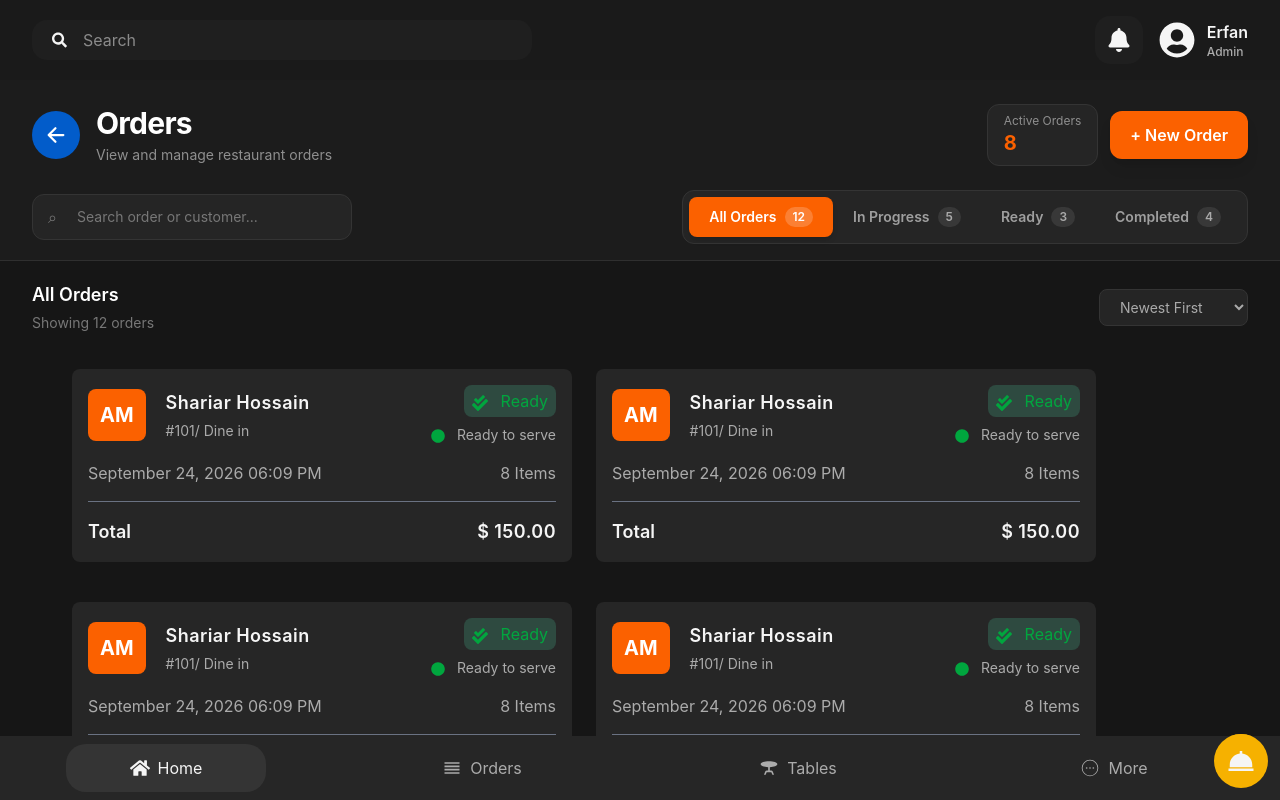
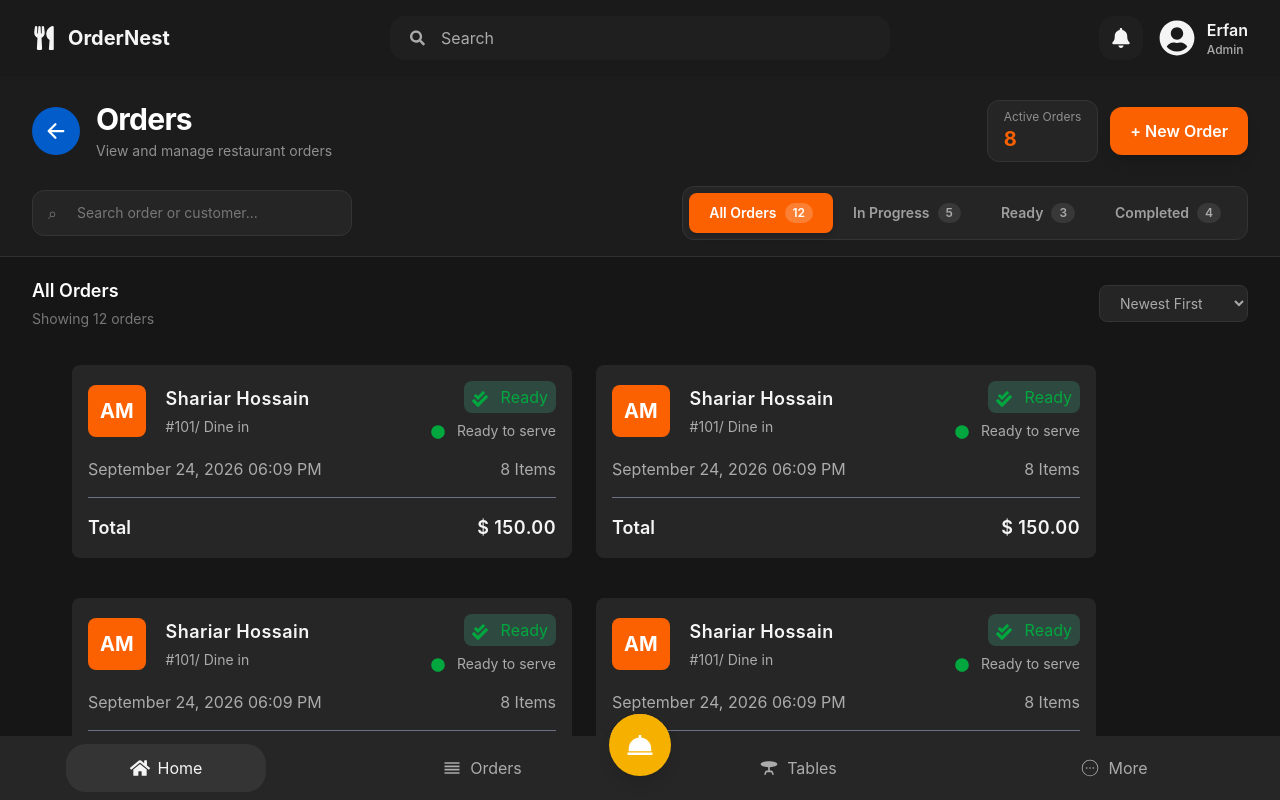
Before and after one commit to erfanwork02/OderNest-POS, a React (Vite) app: page /orders in a window 1280 px wide. Built offline with nearby package versions, Linux system fonts and the light colour scheme.

Commit message:
updated Headers and bottomNav page

```diff
--- a/src/components/shared/BottomNav.jsx
+++ b/src/components/shared/BottomNav.jsx
@@ -43,10 +43,26 @@ const BottomNav = () => {
         <p>More</p>
       </button>
 
-      {/* Dish Button */}
-      <button className="absolute bottom-3 right-3 bg-[#F6B100] text-[#f5f5f5] rounded-full p-3 flex items-center justify-center">
-        <BiSolidDish size={30} />
-      </button>
+    {/* Dish Button */}
+<button
+  className="
+    absolute
+    left-1/2
+    -translate-x-1/2
+    bottom-6
+    bg-[#F6B100]
+    text-white
+    rounded-full
+    p-4
+    flex
+    items-center
+    justify-center
+    shadow-lg
+    z-10
+  "
+>
+  <BiSolidDish size={30} />
+</button>
 
     </div>
   );
--- a/src/components/shared/Header.jsx
+++ b/src/components/shared/Header.jsx
@@ -1,29 +1,49 @@
-
 import React from "react";
-import { FaSearch, FaBell, FaUserCircle } from "react-icons/fa";
+import {
+  FaSearch,
+  FaBell,
+  FaUserCircle,
+  FaUtensils,
+} from "react-icons/fa";
 
 const Header = () => {
   return (
-    <header className="flex justify-between items-center py-4 px-8 bg-[#1a1a1a]">
+    <header className="grid grid-cols-[1fr_auto_1fr] items-center py-4 px-8 bg-[#1a1a1a]">
+
+      {/* LOGO */}
+      <div className="flex items-center gap-3 justify-self-start">
+
+        <FaUtensils className="text-[#f5f5f5] text-2xl" />
+
+        <h1 className="text-xl font-bold text-[#f5f5f5]">
+          OrderNest
+        </h1>
+
+      </div>
+
 
       {/* SEARCH BAR */}
-      <div className="flex items-center gap-4 bg-[#1f1f1f] rounded-[15px] px-5 py-2 w-[500px]">
-        <FaSearch className="text-[#f5f5f5]" />
+      <div className="flex items-center gap-4 bg-[#1f1f1f] rounded-[15px] px-5 py-2.5 w-[500px] justify-self-center">
+
+        <FaSearch className="text-[#ababab]" />
 
         <input
           type="text"
           placeholder="Search"
-          className="bg-[#1f1f1f] outline-none text-[#f5f5f5] w-full"
+          className="bg-transparent outline-none text-[#f5f5f5] placeholder-[#ababab] w-full"
         />
+
       </div>
 
+
       {/* LOGGED USER DETAILS */}
-      <div className="flex items-center gap-4">
+      <div className="flex items-center gap-4 justify-self-end">
 
         {/* Notification Bell */}
-        <div className="bg-[#1f1f1f] rounded-[15px] p-3 cursor-pointer">
-          <FaBell className="text-[#f5f5f5] text-2xl" />
-        </div>
+        <button className="bg-[#1f1f1f] rounded-[15px] p-3 cursor-pointer hover:bg-[#2a2a2a] transition">
+          <FaBell className="text-[#f5f5f5] text-xl" />
+        </button>
+
 
         {/* User Details */}
         <div className="flex items-center gap-3 cursor-pointer">
@@ -31,6 +51,7 @@ const Header = () => {
           <FaUserCircle className="text-[#f5f5f5] text-4xl" />
 
           <div className="flex flex-col items-start">
+
             <h1 className="text-md text-[#f5f5f5] font-semibold">
               Erfan
             </h1>
@@ -38,6 +59,7 @@ const Header = () => {
             <p className="text-xs text-[#ababab] font-medium">
               Admin
             </p>
+
           </div>
 
         </div>
```
